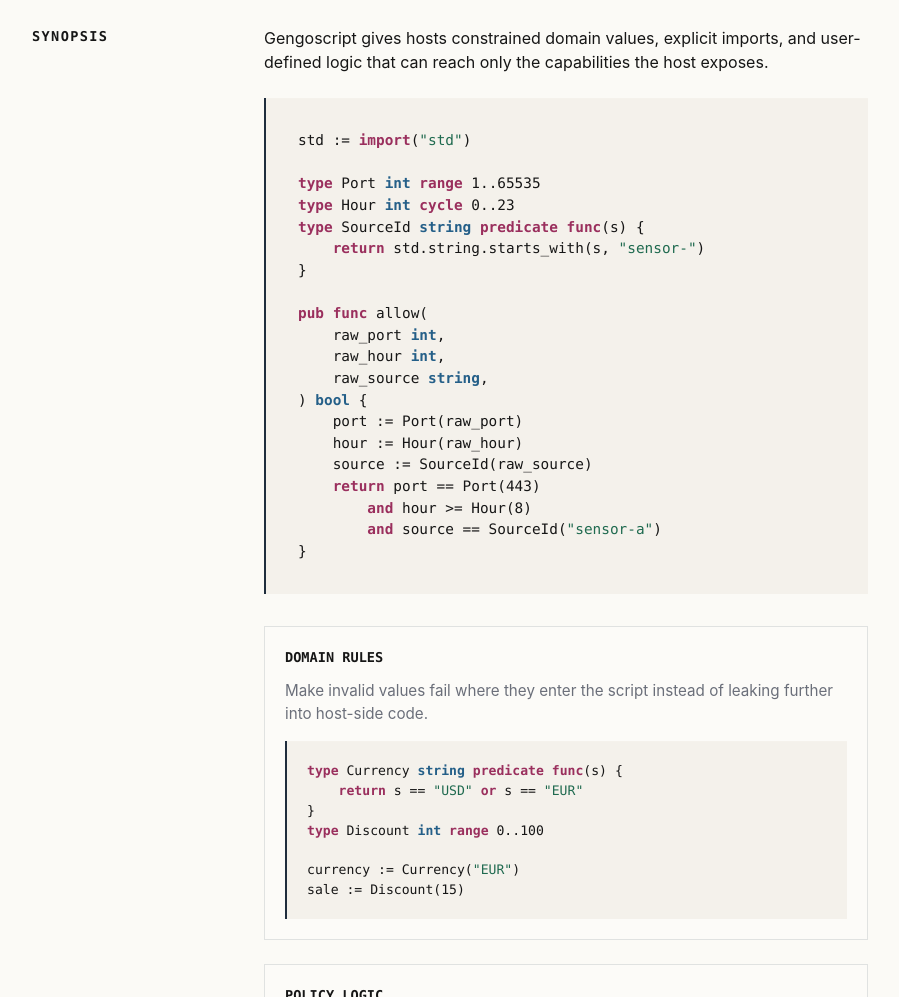
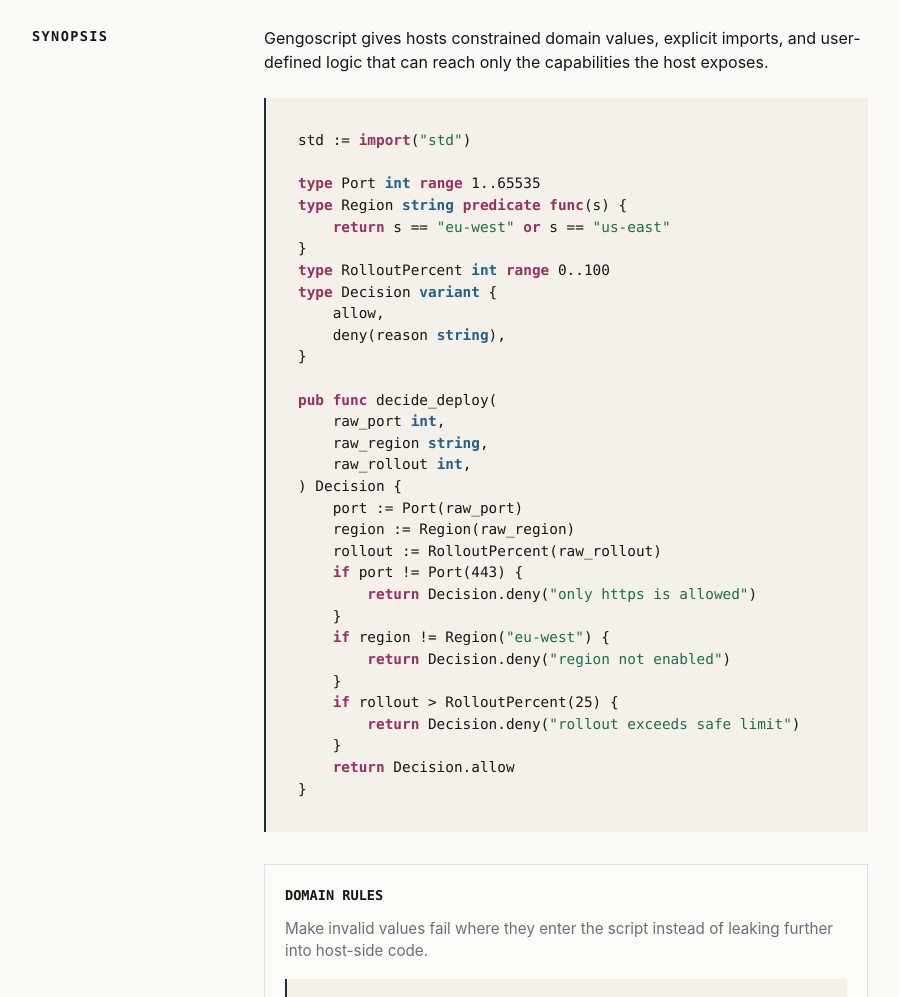
Before and after one commit to gengoscript/gengo-website, a plain HTML site: page index.html in a window 1280 px wide. Shown: the part 420-1417 px from the top of the page, without its empty margins (190-1089 px from the left). Drawn offline with Linux system fonts and the light colour scheme.

Commit message:
Strengthen website deployment example

```diff
--- a/index.html
+++ b/index.html
@@ -395,22 +395,33 @@
                 <pre><code>std := <span class="k">import</span>(<span class="s">"std"</span>)
 
 <span class="k">type</span> Port <span class="t">int</span> <span class="k">range</span> 1..65535
-<span class="k">type</span> Hour <span class="t">int</span> <span class="k">cycle</span> 0..23
-<span class="k">type</span> SourceId <span class="t">string</span> <span class="k">predicate</span> <span class="k">func</span>(s) {
-    <span class="k">return</span> std.string.starts_with(s, <span class="s">"sensor-"</span>)
+<span class="k">type</span> Region <span class="t">string</span> <span class="k">predicate</span> <span class="k">func</span>(s) {
+    <span class="k">return</span> s == <span class="s">"eu-west"</span> <span class="k">or</span> s == <span class="s">"us-east"</span>
+}
+<span class="k">type</span> RolloutPercent <span class="t">int</span> <span class="k">range</span> 0..100
+<span class="k">type</span> Decision <span class="t">variant</span> {
+    allow,
+    deny(reason <span class="t">string</span>),
 }
 
-<span class="k">pub func</span> allow(
+<span class="k">pub func</span> decide_deploy(
     raw_port <span class="t">int</span>,
-    raw_hour <span class="t">int</span>,
-    raw_source <span class="t">string</span>,
-) <span class="t">bool</span> {
+    raw_region <span class="t">string</span>,
+    raw_rollout <span class="t">int</span>,
+) Decision {
     port := Port(raw_port)
-    hour := Hour(raw_hour)
-    source := SourceId(raw_source)
-    <span class="k">return</span> port == Port(443)
-        <span class="k">and</span> hour >= Hour(8)
-        <span class="k">and</span> source == SourceId(<span class="s">"sensor-a"</span>)
+    region := Region(raw_region)
+    rollout := RolloutPercent(raw_rollout)
+    <span class="k">if</span> port != Port(443) {
+        <span class="k">return</span> Decision.deny(<span class="s">"only https is allowed"</span>)
+    }
+    <span class="k">if</span> region != Region(<span class="s">"eu-west"</span>) {
+        <span class="k">return</span> Decision.deny(<span class="s">"region not enabled"</span>)
+    }
+    <span class="k">if</span> rollout > RolloutPercent(25) {
+        <span class="k">return</span> Decision.deny(<span class="s">"rollout exceeds safe limit"</span>)
+    }
+    <span class="k">return</span> Decision.allow
 }</code></pre>
                 <div class="examples-grid">
                     <div class="example-card">
```
